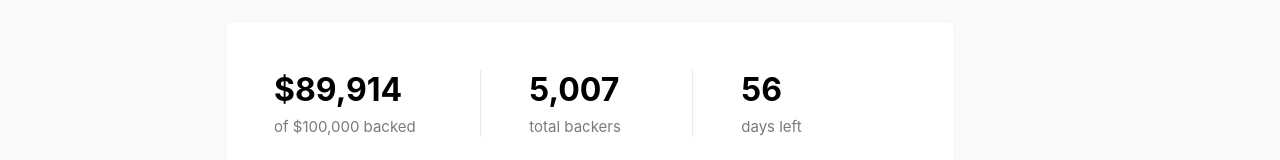
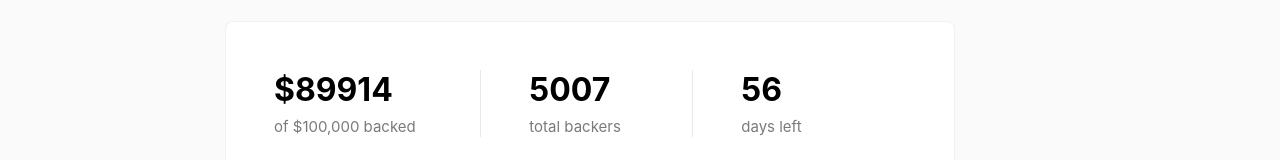
Before and after one commit to bojanab987/crowdfunding-react, a React (Create React App) app: page / in a window 1280 px wide. Shown: the part 617-777 px from the top of the page. Built offline with nearby package versions, Linux system fonts and the light colour scheme.

Commit message:
Create context provider and update Main component

```diff
--- a/src/App.js
+++ b/src/App.js
@@ -1,13 +1,16 @@
 import './App.css';
 import Header from './Components/Header/Header';
 import Main from './Components/Main/Main';
+import { ContextProvider } from './context/Context';
 
 function App() {
   return (
     <div className="App">
       <div className="page-wrapper js-page">
+        <ContextProvider>
         <Header />
         <Main />
+        </ContextProvider>
       </div>
     </div>
   );
--- a/src/Components/Main/Main.js
+++ b/src/Components/Main/Main.js
@@ -1,12 +1,19 @@
-
+import { useState } from 'react';
 import { ReactComponent as MastercraftLogo } from '../../assets/logo-mastercraft.svg';
 import './Main.css';
-
-const showModal = () => {
-
-}
+import { useMyContext } from '../../context/Context';
 
 export default function Main() {
+
+    const [isBookmarked, setIsBookmarked] = useState(false);
+    const handleBookmarkedClick = () => {
+        setIsBookmarked(!isBookmarked);
+    }
+
+    const totalDonationAmount = useMyContext()[0],
+        totalBackers = useMyContext()[2],
+        setModalVisible = useMyContext()[5];
+
     return (
         <main className="container">
             <div className="top__container">
@@ -14,11 +21,11 @@ export default function Main() {
                 <h1 className="top__title">Mastercraft Bamboo Monitor Riser</h1>
                 <p className="top__text">A beautiful & handcrafted monitor stand to reduce neck and eye strain.</p>
                 <div className="top__button">
-                    <button className="top__button-left js-back-this-project" onClick={() => showModal()}>Back this project
+                    <button className="top__button-left js-back-this-project" onClick={() => setModalVisible(true)}>Back this project
                         {/*       <a className="link js-back-project" href="#getstarted"> Back this project </a>*/}
                     </button>
-                    <button className="top__button-right js-bookmark">
-                        <span className="bookmark-icon js-icon"></span>
+                    <button className={isBookmarked === true ? "top__button-right bookmarked" : "top__button-right"} onClick={handleBookmarkedClick}>
+                        <span className={isBookmarked === true ? "bookmark-icon bookmarked" : "bookmark-icon"}></span>
                     </button>
                 </div>
             </div>
@@ -26,11 +33,11 @@ export default function Main() {
             <div className="progress__container">
                 <div className="progress__stats">
                     <div className="progress__stats-money">
-                        <p className="number js-total-donation">$89,914</p>
+                        <p className="number js-total-donation">${totalDonationAmount}</p>
                         <p className="text">of $100,000 backed</p>
                     </div>
                     <div className="progress__stats-backers">
-                        <p className="number js-total-backers">5,007</p>
+                        <p className="number js-total-backers">{totalBackers}</p>
                         <p className="text">total backers</p>
                     </div>
                     <div className="progress__stats-days">
@@ -39,8 +46,8 @@ export default function Main() {
                     </div>
                 </div>
                 <div className="progress__bar">
-                    <label className="progress__bar-label" for="progress"></label>
-                    <meter className="progres__bar-level js-progress-bar" id="progress" min="0" max="100000" value="89914"></meter>
+                    <label className="progress__bar-label" htmlFor="progress"></label>
+                    <meter className="progres__bar-level js-progress-bar" id="progress" min="0" max="100000" value={totalDonationAmount}></meter>
                 </div>
             </div>
 
@@ -70,7 +77,7 @@ export default function Main() {
                             our promotional campaign, and you’ll be added to a special Backer member list.</p>
                         <div className="options__bottom">
                             <p className="number options__bottom-left">101 <span className="text small">left</span></p>
-                            <button className="options-button bamboo options__bottom-right js-select-reward-bamboo">Select reward</button>
+                            <button className="options-button bamboo options__bottom-right js-select-reward-bamboo" onClick={() => setModalVisible(true)}>Select reward</button>
                         </div>
                     </div>
 
@@ -83,7 +90,7 @@ export default function Main() {
                             You’ll be added to our Backer member list. Shipping is included.</p>
                         <div className="options__bottom">
                             <p className="number options__bottom-left">64 <span className="small text">left</span></p>
-                            <button className="options-button black options__bottom-right js-select-reward-black">Select reward</button>
+                            <button className="options-button black options__bottom-right js-select-reward-black" onClick={() => setModalVisible(true)}>Select reward</button>
                         </div>
                     </div>
 
--- /dev/null
+++ b/src/context/Context.js
@@ -0,0 +1,29 @@
+import React, { useState, useContext, createContext } from 'react';
+
+// const OverlayContext = createContext();
+const Context = createContext();
+
+const ContextProvider = ({ children }) => {
+
+    const [totalDonationAmount, setTotalDonationAmount] = useState(89914);
+    const [totalBackers, setTotalBackers] = useState(5007);
+    const [isModalVisible, setModalVisible] = useState(false);
+    const [isCompletedModalVisible, setCompletedModalVisible] = useState(false);
+
+    return (
+        <Context.Provider value={[
+            totalDonationAmount,
+            setTotalDonationAmount,
+            totalBackers, setTotalBackers,
+            isModalVisible, setModalVisible,
+            isCompletedModalVisible, setCompletedModalVisible
+        ]}>{children}
+        </Context.Provider>
+    );
+};
+
+const useMyContext = () => {
+    return useContext(Context);
+}
+
+export { ContextProvider, useMyContext };
```
